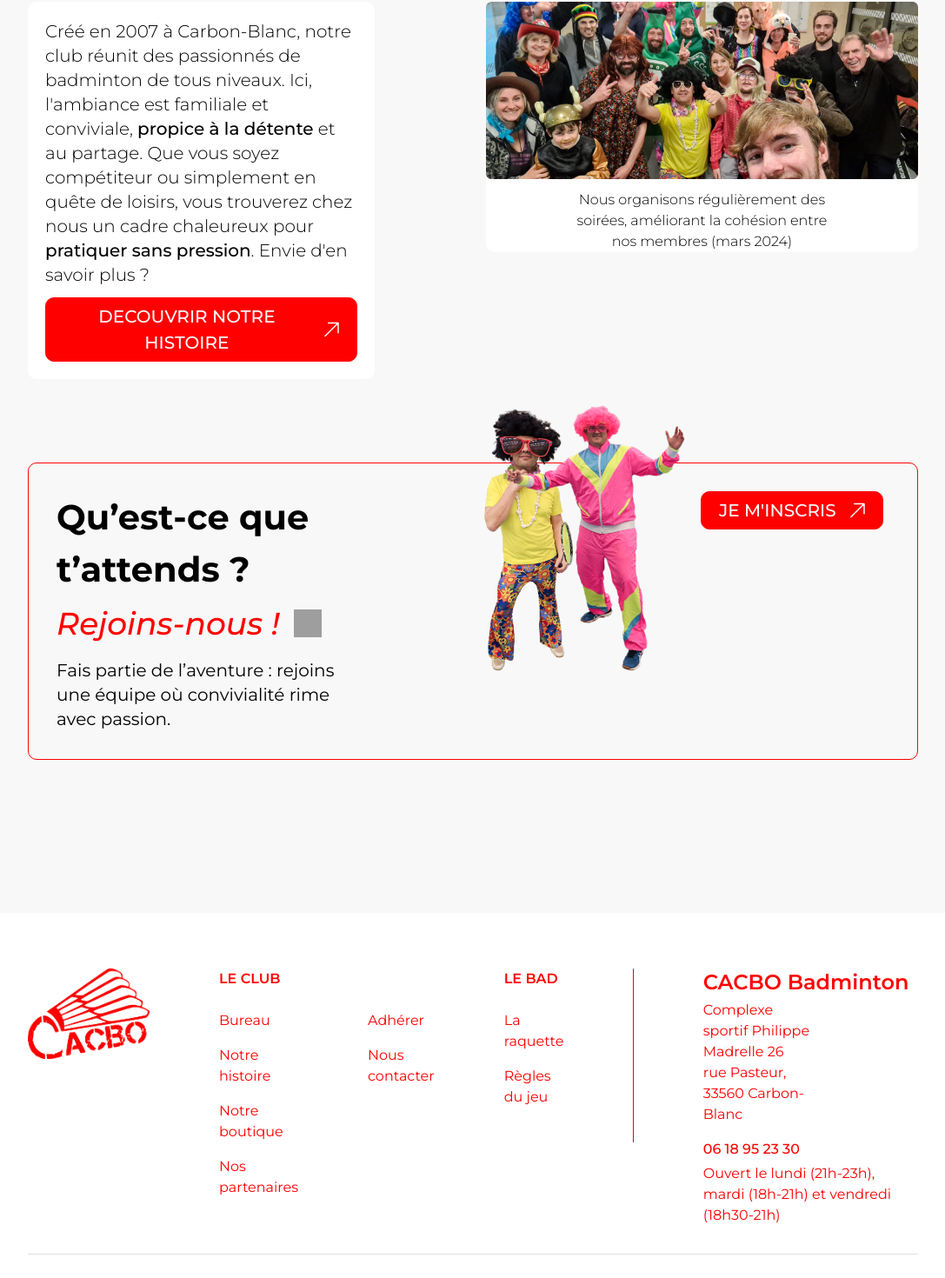
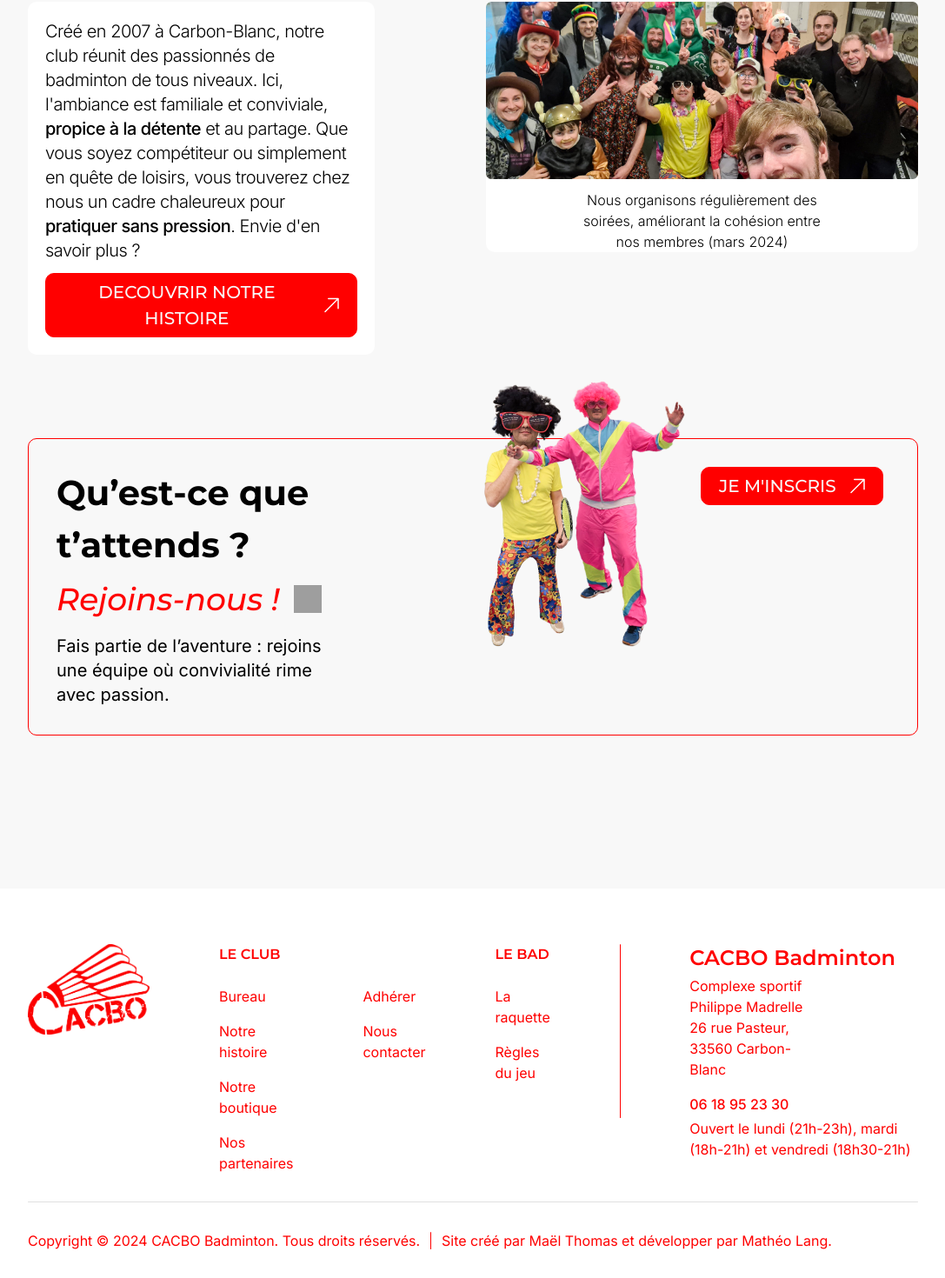
Before and after one commit to Matsuel/CACBO-Badminton, a Next.js app: page / in a window 1280 px wide. Shown: the part 1193-2663 px from the top of the page at 87% size, without its empty margins (96-1183 px from the left). Built offline with nearby package versions, Linux system fonts and the light colour scheme; grey boxes are pictures that could not be loaded; a web font is replaced by a local one.

Commit message:
Page Homepage -> Edit fonts and others

```diff
--- a/src/components/footer/index.tsx
+++ b/src/components/footer/index.tsx
@@ -17,19 +17,19 @@ const Footer = () => {
 
                         <div className='w-auto h-auto flex flex-col items-start justify-center gap-4'>
 
-                            <Link href='/bureau' className='font-Montserrat text-redcolor'>
+                            <Link href='/bureau' className='font-Inter text-redcolor'>
                                 Bureau
                             </Link>
 
-                            <Link href='/histoire' className='font-Montserrat text-redcolor'>
+                            <Link href='/histoire' className='font-Inter text-redcolor'>
                                 Notre histoire
                             </Link>
 
-                            <Link href='/shop' className='font-Montserrat text-redcolor'>
+                            <Link href='/shop' className='font-Inter text-redcolor'>
                                 Notre boutique
                             </Link>
 
-                            <Link href='/partenaires' className='font-Montserrat text-redcolor'>
+                            <Link href='/partenaires' className='font-Inter text-redcolor'>
                                 Nos partenaires
                             </Link>
 
@@ -43,11 +43,11 @@ const Footer = () => {
 
                         <div className='w-auto h-auto flex flex-col items-start justify-center gap-4'>
 
-                            <Link href='/adherer' className='font-Montserrat text-redcolor'>
+                            <Link href='/adherer' className='font-Inter text-redcolor'>
                                 Adhérer
                             </Link>
 
-                            <Link href='/contact' className='font-Montserrat text-redcolor'>
+                            <Link href='/contact' className='font-Inter text-redcolor'>
                                 Nous contacter
                             </Link>
 
@@ -61,11 +61,11 @@ const Footer = () => {
 
                         <div className='w-auto h-auto flex flex-col items-start justify-center gap-4'>
 
-                            <Link href='/raquette' className='font-Montserrat text-redcolor'>
+                            <Link href='/raquette' className='font-Inter text-redcolor'>
                                 La raquette
                             </Link>
 
-                            <Link href='/regles' className='font-Montserrat text-redcolor'>
+                            <Link href='/regles' className='font-Inter text-redcolor'>
                                 Règles du jeu
                             </Link>
 
@@ -82,7 +82,7 @@ const Footer = () => {
 
                             <h4 className='font-Montserrat font-semibold text-redcolor text-2xl'>CACBO Badminton</h4>
 
-                            <p className='w-[50%] font-Montserrat font-normal text-redcolor text-base'>
+                            <p className='w-[50%] font-Inter font-normal text-redcolor text-base'>
                                 Complexe sportif Philippe Madrelle
                                 26 rue Pasteur, 33560 Carbon-Blanc
                             </p>
@@ -91,9 +91,9 @@ const Footer = () => {
 
                         <div className='w-auto h-auto flex flex-col items-start justify-center gap-1'>
 
-                            <h4 className='font-Montserrat font-medium text-redcolor text-base'>06 18 95 23 30</h4>
+                            <h4 className='font-Inter font-medium text-redcolor text-base'>06 18 95 23 30</h4>
 
-                            <p className='font-Montserrat font-normal text-redcolor text-base'>
+                            <p className='font-Inter font-normal text-redcolor text-base'>
                                 Ouvert le lundi (21h-23h), mardi (18h-21h) et vendredi (18h30-21h)
                             </p>
 
@@ -105,17 +105,15 @@ const Footer = () => {
 
                 <div className='w-[100%] h-[1px] bg-[#e0e0e0] rounded-full my-8' />
 
-                <div className='w-[100%] h-auto flex flex-row items-center justify-start gap-3'>
+                <div className='w-[100%] h-auto flex flex-row items-center justify-start gap-3 mb-11'>
 
-                    <h5 className='font-Montserrat font-normal text-redcolor text-base'>Copyright © 2024 CACBO Badminton. Tous droits réservés.</h5>
+                    <h5 className='font-Inter font-normal text-redcolor text-base'>Copyright © 2024 CACBO Badminton. Tous droits réservés.</h5>
 
                     <div className='w-[1px] h-[20px] bg-redcolor rounded-full' />
 
-                    <h5 className='font-Montserrat font-normal text-redcolor text-base'>Site créé par Maël Thomas et développer par Mathéo Lang.</h5>
+                    <h5 className='font-Inter font-normal text-redcolor text-base'>Site créé par Maël Thomas et développer par Mathéo Lang.</h5>
 
                 </div>
-
-
             </div>
         </footer>
     )
--- a/src/pages/bureau.tsx
+++ b/src/pages/bureau.tsx
@@ -17,6 +17,10 @@ const Bureau = () => {
                 icon={People}
             />
 
+            <div className="w-[39%] font-Montserrat font-normal text-xl text-wrap text-center relative z-10">
+                Les membres du Bureau veillent au bon fonctionnement du club et au respect des règlements en vigueur, ils s&apos;occupent de la trésorerie (suivi des dépenses et des recettes, cotisations des adhérents, gestion du compte bancaire) et de la résolution des problèmes et des conflits en son sein.
+            </div>
+
 
 
             {/* <Footer /> */}
--- a/src/pages/index.tsx
+++ b/src/pages/index.tsx
@@ -36,8 +36,9 @@ export default function Home() {
 
                             <div className="flex flex-row items-start justify-center gap-3">
                                 <Image src={GPS} alt="gps" className="mt-1"/>
-                                <h3 className="font-Shantell font-medium text-white text-3xl">Gymnase de
-                                    Carbon-Blanc</h3>
+                                <h3 className="font-Shantell font-medium text-white text-3xl">
+                                  Carbon-Blanc (33)
+                                </h3>
                             </div>
                         </div>
 
@@ -58,7 +59,7 @@ export default function Home() {
                     className="font-SourceSerifPro text-9xl text-white text-center absolute top-[-70px] left-[-30px] z-0">
                     «
                 </div>
-                <p className="w-[100%] font-Montserrat font-light italic text-xl text-wrap text-center relative z-10">
+                <p className="w-[99%] font-Inter font-light tracking-tight italic text-xl text-wrap text-center relative z-10">
                     Un club où la <strong className="font-medium">passion</strong> du badminton se vit dans une
                     ambiance <strong className="font-medium">familiale</strong> et conviviale.
                     Que vous soyez débutant ou expert, jouez et progressez dans un cadre <strong
@@ -79,7 +80,7 @@ export default function Home() {
                     <div
                         className="w-[40%] h-auto flex flex-col items-center justify-center gap-3 bg-white rounded-ten p-5">
 
-                        <p className="font-Montserrat font-light text-xl text-start">
+                        <p className="font-Inter tracking-tight font-light text-xl text-start">
                             Créé en 2007 à Carbon-Blanc, notre club réunit des passionnés de badminton de tous niveaux.
                             Ici, l&apos;ambiance est familiale et conviviale, <strong className="font-medium">propice à
                             la détente</strong> et au partage.
@@ -103,7 +104,7 @@ export default function Home() {
 
                         <Image src={Groupe} alt="groupe"/>
 
-                        <p className="w-[60%] font-Montserrat font-light text-base text-center">
+                        <p className="w-[60%] font-Inter font-light text-base text-center">
                             Nous organisons régulièrement des soirées, améliorant la cohésion entre nos membres (mars
                             2024)
                         </p>
@@ -126,7 +127,7 @@ export default function Home() {
 
                     </div>
 
-                    <p className="w-[70%] font-Montserrat font-normal text-xl">
+                    <p className="w-[70%] font-Inter font-normal text-xl">
                         Fais partie de l’aventure : rejoins une équipe où convivialité rime avec passion.
                     </p>
 
--- a/src/styles/globals.css
+++ b/src/styles/globals.css
@@ -1,5 +1,6 @@
 @import url('https://fonts.googleapis.com/css2?family=Montserrat:ital,wght@0,100..900;1,100..900&display=swap');
 @import url('https://fonts.googleapis.com/css2?family=Shantell+Sans:ital,wght@0,300..800;1,300..800&display=swap');
+@import url('https://fonts.googleapis.com/css2?family=Inter:ital,opsz,wght@0,14..32,100..900;1,14..32,100..900&display=swap');
 
 @tailwind base;
 @tailwind components;
--- a/tailwind.config.ts
+++ b/tailwind.config.ts
@@ -32,6 +32,7 @@ const config: Config = {
         Montserrat: ["Montserrat", "sans-serif"],
         Shantell: ["Shantell Sans", "cursive"],
         SourceSerifPro: ["Source Serif Pro", "serif"],
+        Inter : ["Inter", "sans-serif"],
       },
       colors: {
         background: "var(--background)",
```
